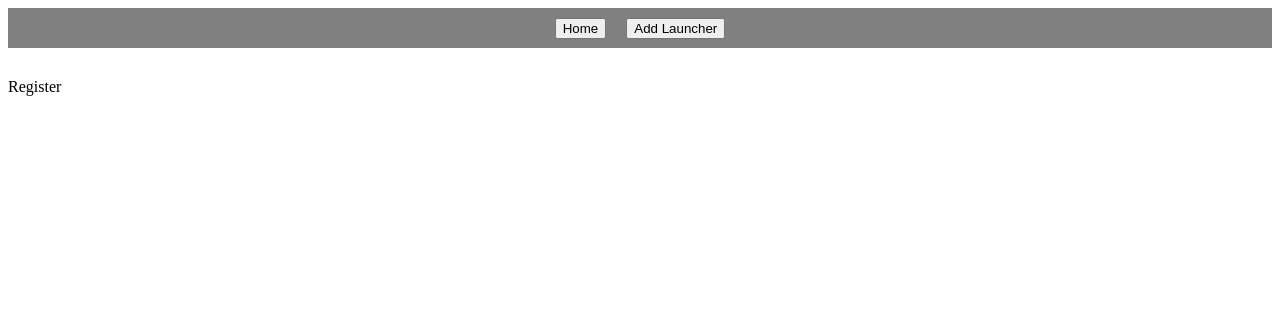
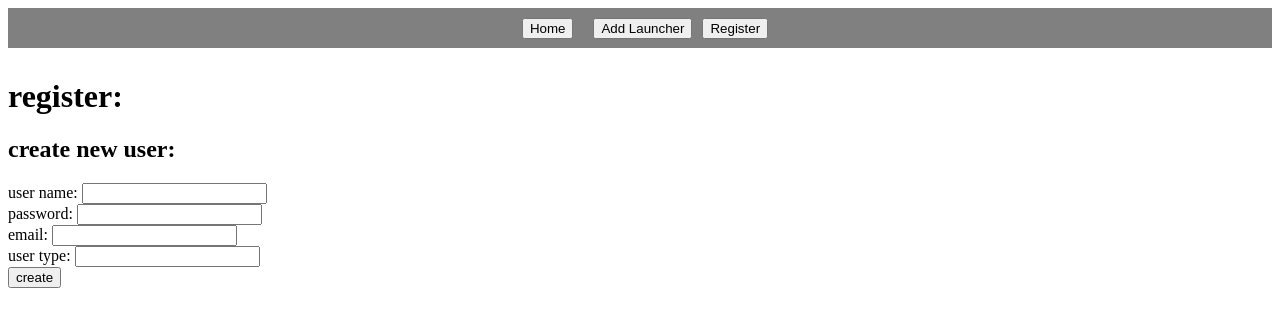
Before and after one commit to yossiL16/LaunchersApp, a React (Vite) app in the folder client/: page /register in a window 1280 px wide. Shown: the top 326 px of the page. Built offline with nearby package versions, Linux system fonts and the light colour scheme.

Commit message:
add create user in register

```diff
--- a/client/src/components/NavBar.jsx
+++ b/client/src/components/NavBar.jsx
@@ -10,10 +10,21 @@ export default function NavBar() {
     function toadd(){
         navigate('/Add-Launcher')
     }
+    function toRegister(){
+        navigate('/register')
+    }
+    function toLogOut(){
+        localStorage.removeItem('token')
+        localStorage.removeItem('user')
+        navigate('/')
+
+    }
   return (
     <div className='navbar' style={{width:'100%', backgroundColor:"gray", height:'40px', display: 'flex', justifyContent: 'center', alignItems:'center', marginBottom:'30px'}}>
         <button onClick={toHome} style={{margin: '10px'}}>Home</button>
         <button onClick={toadd} style={{margin: '10px'}}>Add Launcher</button>
+        <button onClick={toRegister}>Register</button>
+        {localStorage.getItem('user') && <button onClick={toLogOut}>Log Out</button>}
     </div>
   )
 }
--- a/client/src/pages/Register.jsx
+++ b/client/src/pages/Register.jsx
@@ -1,7 +1,75 @@
 import React from 'react'
+import { useState } from 'react'
 
 export default function Register() {
+
+    const [username, setUsername] = useState('')
+    const [password,setPassword] = useState('')
+    const [email, setEmail] = useState('')
+    const [userType, setUserType] = useState('')
+
+    const token = localStorage.getItem('token')
+
+    async function createUser(){
+        try{
+            const respons = await fetch('http://localhost:3000/api/auth/register/create',{
+                method: 'post',
+                headers: {
+                    "Content-type": "application/json",
+                    authorization: 'Bearer ' + token,
+                },
+                body: JSON.stringify({
+                    username,
+                    password,
+                    email,
+                    type_user: userType
+                }),
+            });
+            console.log(respons);
+
+            if(respons.ok){
+                const result = await respons.json()
+                alert(result.id)
+                setUsername('')
+                setPassword('')
+                setEmail('')
+                setUserType('')
+            }
+
+        } catch(e){
+            alert(e.message)
+        }
+    }
+
+
   return (
-    <div>Register</div>
+    <div>
+        <h1>register:</h1>
+        <div>
+            <h2>create new user:</h2>
+            <div>
+                <label>user name: </label>
+                <input type="text" onChange={e => setUsername(e.target.value)} value={username}/>
+            </div>
+
+            <div>
+                <label>password: </label>
+                <input type="text" onChange={e => setPassword(e.target.value)} value={password}/>
+            </div>
+
+            <div>
+                <label>email: </label>
+                <input type="text" onChange={e => setEmail(e.target.value)} value={email}/>
+            </div>
+
+            <div>
+                <label>user type: </label>
+                <input type="text" onChange={e => setUserType(e.target.value)} value={userType}/>
+            </div>
+            <div>
+                <button onClick={createUser}>create</button>
+            </div>
+        </div>
+    </div>
   )
 }
```
